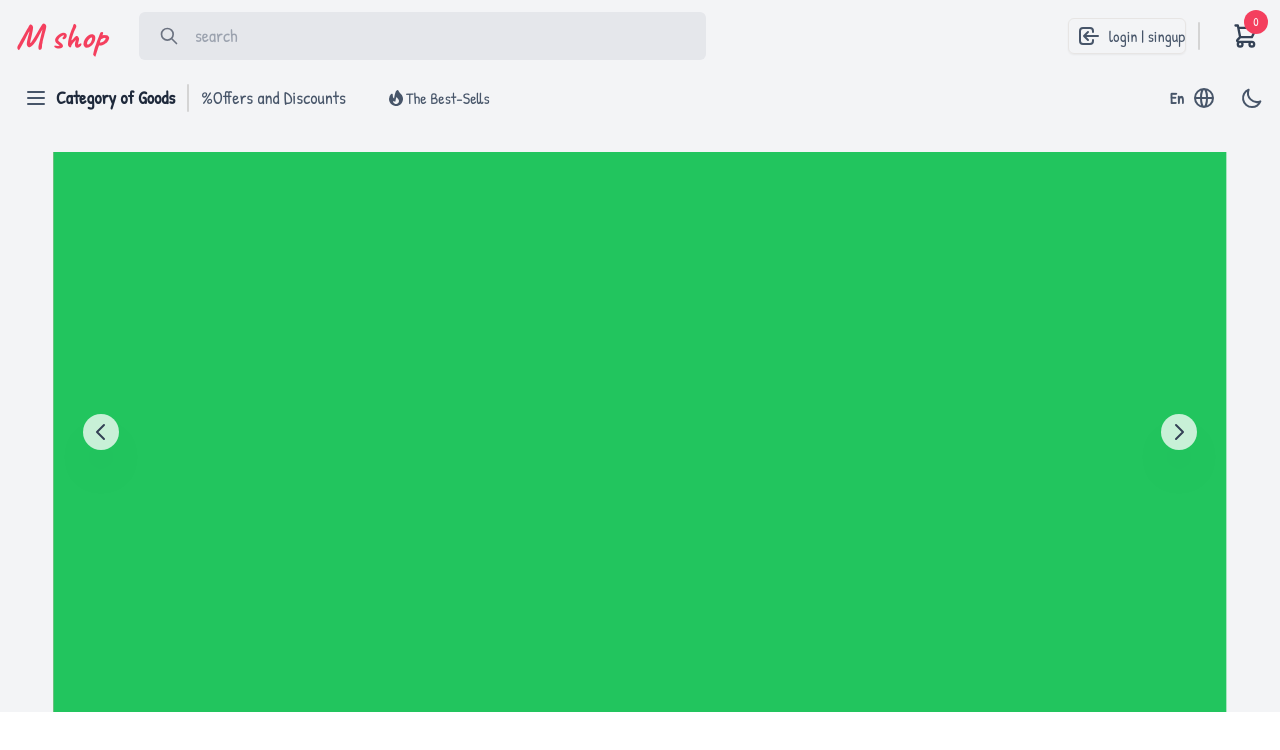
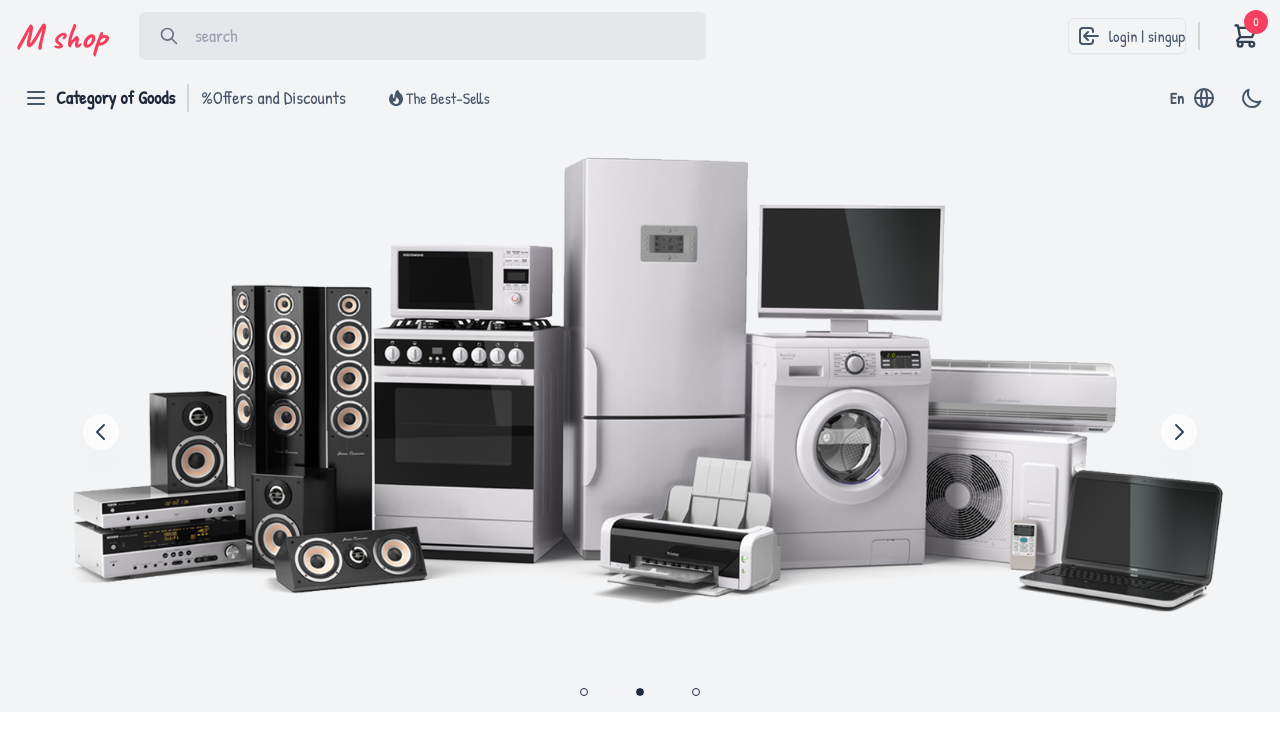
Before and after one commit to mohammadkamraan/shop_next_ts, a Next.js app: page / in a window 1280 px wide. Shown: the top 750 px of the page. Built offline with nearby package versions, Linux system fonts and the light colour scheme.

Commit message:
carousel lifecycle works currectly

```diff
--- a/pages/index.tsx
+++ b/pages/index.tsx
@@ -1,5 +1,9 @@
 import type { NextPage } from "next";
 import Carousel, { CarouselItem } from "../src/components/carousel/Carouse";
+
+// const carouselData = [{
+
+// }];
 
 const Home: NextPage = () => {
   return (
@@ -7,13 +11,15 @@ const Home: NextPage = () => {
       <div className='flex justify-center w-full bg-gray-100 pt-8'>
         <Carousel>
           <CarouselItem>
-            <div className='bg-purple-500 h-full w-full inline-flex'></div>
+            <div className='bg-[url("../src/images/horizontal-banner-online-fashion-sale_23-2148585404.webp")] w-full h-full bg-contain bg-no-repeat'></div>
+            {/* <div className='w-full h-full bg-teal-500'></div> */}
           </CarouselItem>
           <CarouselItem>
-            <div className='bg-red-500 h-full w-full inline-flex'></div>
+            <div className='bg-[url("../src/images/elektronik-footer-banner.webp")] w-full h-full bg-contain bg-no-repeat'></div>
+            {/* <div className='w-full h-full bg-rose-500'></div> */}
           </CarouselItem>
           <CarouselItem>
-            <div className='bg-green-500 h-full w-full inline-flex'></div>
+            <div className='bg-blue-500 h-full w-full inline-flex'></div>
           </CarouselItem>
         </Carousel>
       </div>
--- a/src/components/carousel/Carouse.tsx
+++ b/src/components/carousel/Carouse.tsx
@@ -1,14 +1,47 @@
-import React, { useState } from "react";
+import React, { useEffect, useState } from "react";
 export const CarouselItem = (prop: any) => {
-  return prop.children;
+  return <div className='inline-flex justify-center items-center h-full w-full'>{prop.children}</div>;
 };
 
 const Carousel = (props: any) => {
   const [currentSlide, setCurrentSlide] = useState<number>(0);
 
+  const [stopCarousel, setStopCarousel] = useState<boolean>(false);
+
+  const updateSliede = (newSlideIndex: number) => {
+    if (newSlideIndex < 0) {
+      newSlideIndex = React.Children.count(props.children) - 1;
+    } else if (newSlideIndex >= React.Children.count(props.children)) {
+      newSlideIndex = 0;
+    }
+    setCurrentSlide(newSlideIndex);
+  };
+
+  useEffect(() => {
+    const interval = setInterval(() => {
+      if (!stopCarousel) {
+        updateSliede(currentSlide + 1);
+      }
+    }, 5000);
+    return () => {
+      if (interval) {
+        clearInterval(interval);
+      }
+    };
+  }, [currentSlide, stopCarousel]);
+
   return (
-    <div className='w-11/12 h-[70vh] overflow-hidden relative '>
-      <div className='absolute left-0  z-10 w-24 h-full bg-stone-50 bg-opacity-0 flex justify-center items-center cursor-pointer transition-all duration-500  hover:bg-opacity-10'>
+    <div
+      className='w-11/12 h-[70vh] overflow-hidden relative'
+      onMouseEnter={() => setStopCarousel(true)}
+      onMouseLeave={() => setStopCarousel(false)}
+    >
+      <div
+        onClick={() => {
+          updateSliede(currentSlide - 1);
+        }}
+        className='absolute left-0  z-10 w-24 h-full bg-stone-50 bg-opacity-0 flex justify-center items-center cursor-pointer transition-all duration-500  hover:bg-opacity-10'
+      >
         <div className='bg-white  bg-opacity-75 shadow-2xl rounded-full w-9 h-9 inline-flex items-center justify-center text-slate-700'>
           <svg
             xmlns='http://www.w3.org/2000/svg'
@@ -22,7 +55,12 @@ const Carousel = (props: any) => {
           </svg>
         </div>
       </div>
-      <div className='absolute right-0 z-10 w-24 h-full bg-stone-50 bg-opacity-0 flex justify-center items-center cursor-pointer transition-all duration-500  hover:bg-opacity-10'>
+      <div
+        className='absolute right-0 z-10 w-24 h-full bg-stone-50 bg-opacity-0 flex justify-center items-center cursor-pointer transition-all duration-500  hover:bg-opacity-10'
+        onClick={() => {
+          updateSliede(currentSlide + 1);
+        }}
+      >
         <div className='bg-white  bg-opacity-75 shadow-2xl rounded-full w-9 h-9 inline-flex items-center justify-center text-slate-700'>
           <svg
             xmlns='http://www.w3.org/2000/svg'
@@ -36,21 +74,24 @@ const Carousel = (props: any) => {
           </svg>
         </div>
       </div>
-      <ul className='absolute bottom-0 w-full flex justify-center h-6'>
+      <ul className='inline-flex justify-center z-50 absolute bottom-0 w-full h-6'>
         {React.Children.map(props.children, (child: any, index: number) => {
           return (
             <li
               key={index}
               className='inline-flex items-center justify-center border border-slate-800 w-2 h-2 rounded-full mx-6 cursor-pointer'
             >
-              <button className={`${index === currentSlide && "bg-slate-800"} w-full h-full`} />
+              <button
+                onClick={() => setCurrentSlide(index)}
+                className={`${index === currentSlide && "bg-slate-800"} w-full h-full`}
+              />
             </li>
           );
         })}
       </ul>
       <div
         className={`whitespace-nowrap w-full h-full transition-all duration-500`}
-        style={{ transform: `translateX(-${2 * 100}%)` }}
+        style={{ transform: `translateX(-${currentSlide * 100}%)` }}
       >
         {React.Children.map(props.children, (child: any) => {
           return React.cloneElement(child);
```
Also changed, not shown: src/images/elektronik-footer-banner.webp (added), src/images/horizontal-banner-online-fashion-sale_23-2148585404.webp (added).
